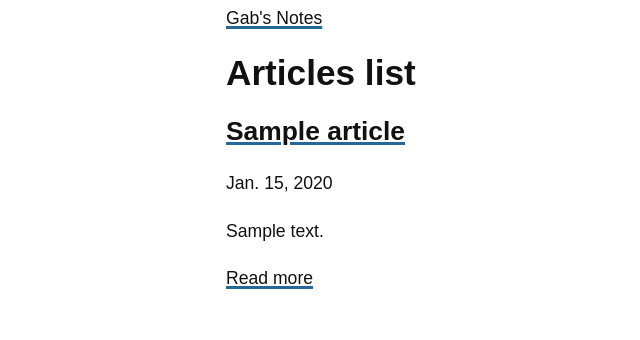
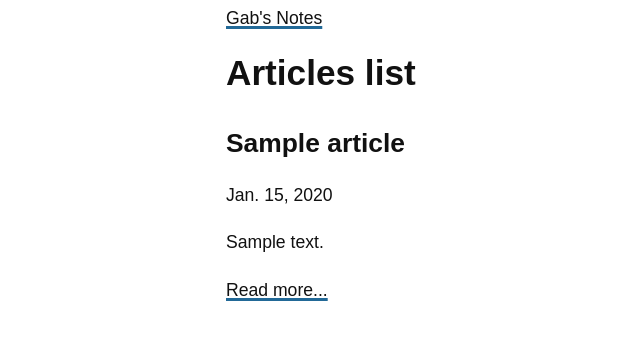
Before and after one commit to Crocmagnon/python-blog, a Django app: page / in a window 1280 px wide. Shown: the top 340 px of the page, without its empty margins (94-734 px from the left). Run offline with Django 3.2, Linux system fonts and the light colour scheme; tables that the repository leaves empty hold one stand-in row (values such as "Sample post").

Commit message:
Update look & feel

```diff
--- a/articles/static/style.css
+++ b/articles/static/style.css
@@ -35,6 +35,14 @@ a:hover, a:focus {
     text-decoration: none;
 }
 
+article.article-list {
+    margin-top: 2em;
+}
+
+article.article-list h2 a {
+    text-decoration: none;
+}
+
 @media (prefers-color-scheme: dark) {
   :root {
     --accent: #226997;
--- /dev/null
+++ b/articles/templates/articles/admin_link_snippet.html
@@ -0,0 +1,3 @@
+{% if user.is_authenticated %}
+    | <a class="admin-link" href="{{ article.get_admin_url }}">Admin</a>
+{% endif %}
--- a/articles/templates/articles/article_list.html
+++ b/articles/templates/articles/article_list.html
@@ -3,11 +3,11 @@
 {% block content %}
     <h1>{{ title }} list</h1>
     {% for article in articles %}
-        <article>
+        <article class="article-list">
             <h2><a href="{% url 'article-detail' slug=article.slug %}">{{ article.title }}</a></h2>
             {% include "articles/metadata_snippet.html" %}
             <p>{{ article.get_abstract|safe }}</p>
-            <p><a href="{% url 'article-detail' slug=article.slug %}">Read more</a></p>
+            <p class="read-more"><a href="{% url 'article-detail' slug=article.slug %}">Read more...</a></p>
         </article>
     {% empty %}
         <p>No article here. Come back later 🙂</p>
--- a/articles/templates/articles/metadata_snippet.html
+++ b/articles/templates/articles/metadata_snippet.html
@@ -1,12 +1,9 @@
-{% if user.is_authenticated %}
-    <p>
-        <a href="{{ article.get_admin_url }}">Admin</a>
-    </p>
-{% endif %}
 <p class="date">
     {% if article.published_at %}
         {{ article.published_at|date }}
+        {% include "articles/admin_link_snippet.html" %}
     {% else %}
         {{ article.updated_at|date }}
+        {% include "articles/admin_link_snippet.html" %}
     {% endif %}
 </p>
```
